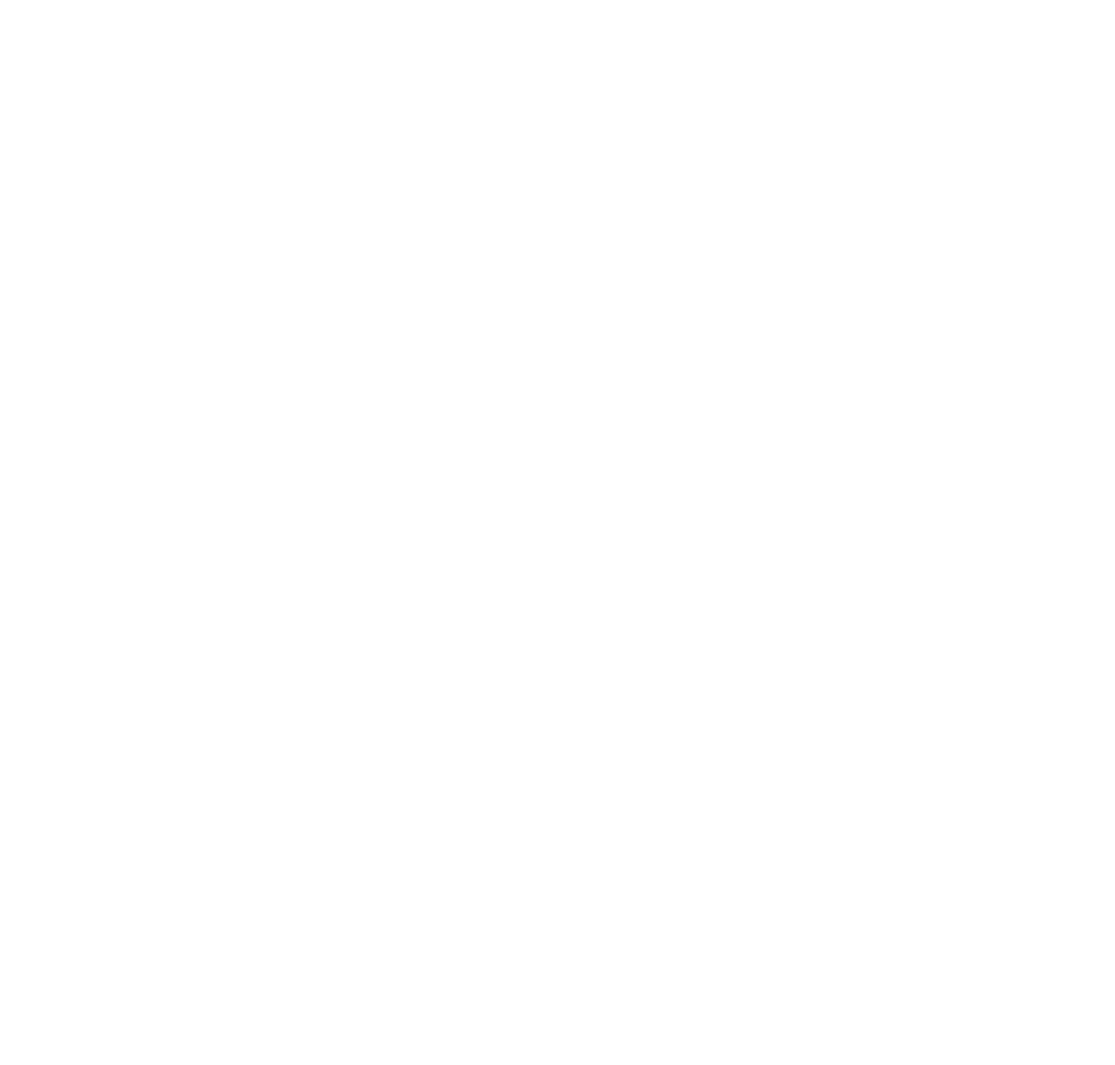
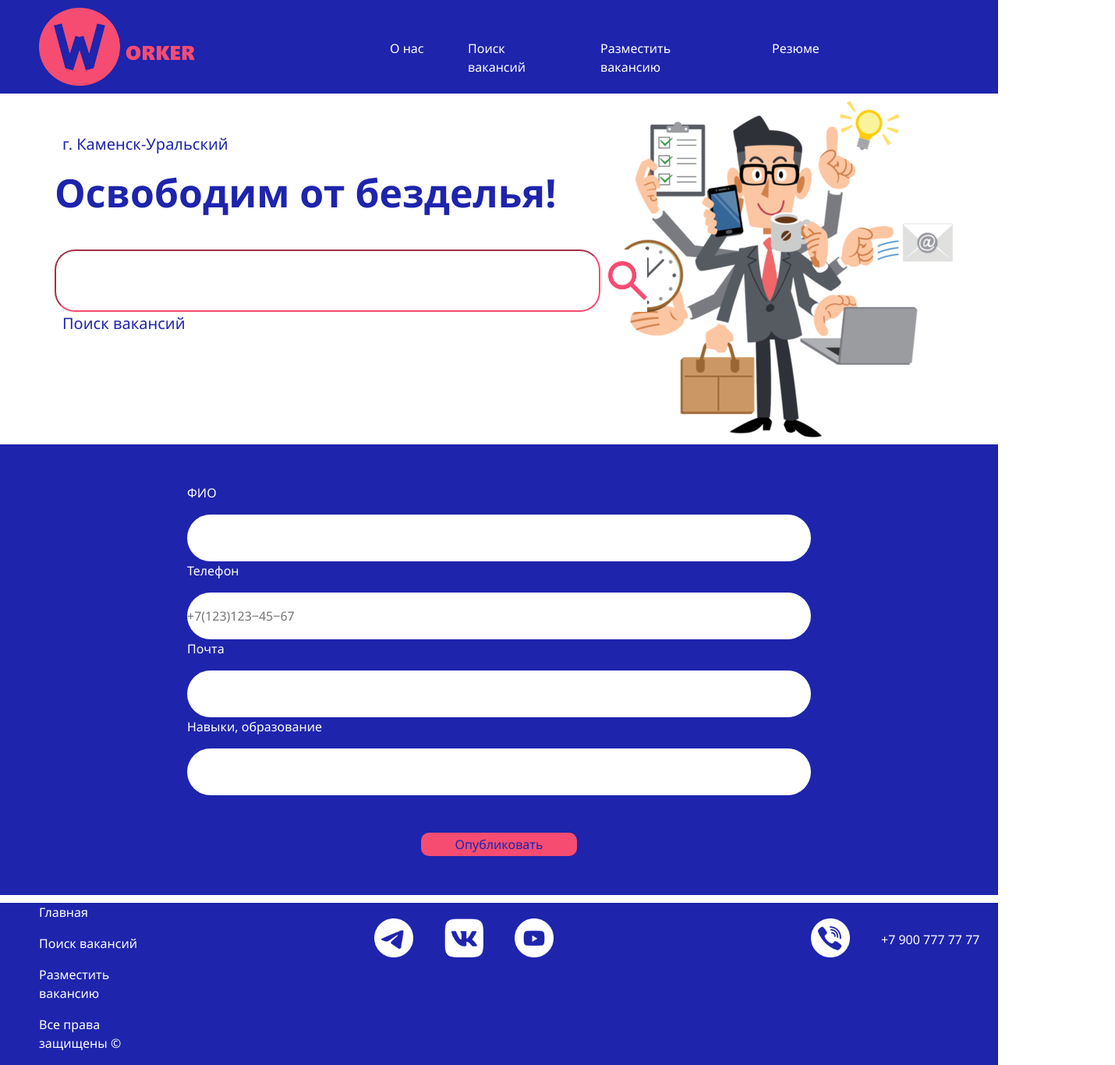
Before and after one commit to cultm1nd/KP, a plain HTML site: page worker/pages/cv.html in a window 1280 px wide. Shown: the whole page at 78% size, 1430 px wide, since content can reach past the window. Before the commit the page ends 800 px from the top, so only its background shows below. Drawn offline with nearby package versions, Linux system fonts and the light colour scheme.

Commit message:
Add files via upload

```diff
--- a/worker/pages/cv.html
+++ b/worker/pages/cv.html
@@ -0,0 +1,89 @@
+<!DOCTYPE html>
+<html lang="en">
+  <head>
+    <meta charset="UTF-8" />
+    <meta name="viewport" content="width=device-width, initial-scale=1.0" />
+    <title>Document</title>
+    <link rel="stylesheet" href="https://maxcdn.bootstrapcdn.com/bootstrap/4.0.0/css/bootstrap.min.css" integrity="sha384-Gn5384xqQ1aoWXA+058RXPxPg6fy4IWvTNh0E263XmFcJlSAwiGgFAW/dAiS6JXm" crossorigin="anonymous">
+    <link rel="stylesheet" href="../styles/work.css" />
+  </head>
+  <body>
+    <!--header-->
+    <div class="header">
+      <div id="logo">
+        <a href="../index.html"><img src="../img/logo.png" /></a>
+      </div>
+      <div id="menu" class="menuLink">
+        <a href="../pages/about.html" style="text-decoration: none;"><p>О нас</p></a>
+        <a href="../pages/search.html" style="text-decoration: none;"><p>Поиск вакансий</p></a>
+        <a href="../pages/work.html" style="text-decoration: none;"><p>Разместить вакансию</p></a>
+        <a href="../pages/cv.html" style="text-decoration: none;"><p>Резюме</p></a>
+      </div>
+      <div id="sign">
+        <img src="../img/sign.png" />
+      </div>
+    </div>
+    <!--search-->
+    <div class="search">
+        <div id="left">
+          <p id="one">г. Каменск-Уральский</p>
+          <br /><br />
+          <p id="two">Освободим от безделья!</p>
+
+          <form action="" method="get">
+            <div class="ser">
+              <input name="s" type="search" /><button type="submit">
+                <img src="../img/search.png" />
+              </button>
+            </div>
+            <p id="three">Поиск вакансий</p>
+          </form>
+        </div>
+        <div id="right">
+          <div id="img">
+            <img src="../img/index.png" />
+          </div>
+        </div>
+      </div>
+    </div>
+    <!--forms-->
+    <form>
+    <div class="forms">
+            <p>ФИО</p>
+            <input type="text" id="text" name="text" required>
+            <p>Телефон</p>
+            <input type="phone" id="number" name="phonenumber" placeholder="+7(123)123‒45‒67" required>
+            <p>Почта</p>
+            <input type="email" id="mail" name="usermail" required>
+            <p>Навыки, образование</p>
+            <input type="text" id="text" name="text" required><br><br>
+          </div>
+          <div class="but">
+
+            <input type="submit" value="Опубликовать">
+          </div>
+          </form>
+    <!--footer-->
+    <div class="footer">
+      <div class="str">
+        <a href="index.html" id="footerLink"><p>Главная</p></a>
+        <a href="search.html" id="footerLink"><p>Поиск вакансий</p></a>
+        <a href="work.html" id="footerLink"><p>Разместить вакансию</p></a>
+        <p>Все права защищены ©</p>
+      </div>
+      <div class="social">
+        <a href="https://web.telegram.org/k/"><img src="../img/tg.png" /></a>
+        <a href="https://vk.com/"><img src="../img/vk.png" /></a>
+        <a href="https://www.youtube.com/"> <img src="../img/ut.png" /></a>
+      </div>
+      <div class="tel">
+        <img src="../img/phone.png" />
+        <p>+7 900 777 77 77</p>
+
+      </div>
+    </div>
+    <script src="https://code.jquery.com/jquery-3.2.1.slim.min.js" integrity="sha384-KJ3o2DKtIkvYIK3UENzmM7KCkRr/rE9/Qpg6aAZGJwFDMVNA/GpGFF93hXpG5KkN" crossorigin="anonymous"></script>
+    <script src="https://cdnjs.cloudflare.com/ajax/libs/popper.js/1.12.9/umd/popper.min.js" integrity="sha384-ApNbgh9B+Y1QKtv3Rn7W3mgPxhU9K/ScQsAP7hUibX39j7fakFPskvXusvfa0b4Q" crossorigin="anonymous"></script>
+    <script src="https://maxcdn.bootstrapcdn.com/bootstrap/4.0.0/js/bootstrap.min.js" integrity="sha384-JZR6Spejh4U02d8jOt6vLEHfe/JQGiRRSQQxSfFWpi1MquVdAyjUar5+76PVCmYl" crossorigin="anonymous"></script>
+  </body>
+</html>
--- a/worker/script.js
+++ b/worker/script.js
@@ -15,3 +15,9 @@ function displayImages() {
     images[index - 1].style.display = "block";
     setTimeout(displayImages, 2500);
 }
+let but = document.querySelector('.but');
+console.log('butt');
+but.addEventListener('submit', (e) => {
+    e.preventDefault();
+    console.log('hjkhjk');
+})
--- a/worker/styles/cv.css
+++ b/worker/styles/cv.css
@@ -0,0 +1,182 @@
+* {
+    margin: 0;
+    padding: 0;
+  }
+
+  body {
+    font-family: "Segoe UI", Tahoma, Geneva, Verdana, sans-serif;
+  }
+ /* header */
+.header {
+  color: white;
+  background-color: #1e24ac;
+  display: grid;
+  grid-template-columns: 50px 50px 50px 50px 50px 50px;
+}
+.header #menu {
+  display: grid;
+  column-gap: 50px;
+  grid-template-columns: 50px 120px 170px 50px;
+  margin-left: 450px;
+  margin-top: 50px;
+}
+.header #logo img {
+  margin-top: 10px;
+  margin-bottom: 10px;
+  margin-left: 50px;
+  width: 200px;
+  height: 100px;
+}
+.header #sign img {
+  margin-top: 30px;
+  margin-left: 1270px;
+  width: 60px;
+  height: 60px;
+}
+.menuLink a {
+  color: #ffffff;
+}
+.menuLink a {
+  text-decoration: none;
+}
+.menuLink a:hover{
+  color: #f64c71;
+}
+/* search */
+.ser {
+  display: flex;
+}
+.search {
+  display: grid;
+  grid-template-columns: 60% 40%;
+  column-gap: 10px;
+}
+.search #left {
+  display: grid;
+  grid-template-rows: 10px 30px 110px 10px;
+  margin-left: 70px;
+  margin-top: 50px;
+}
+.search #left input {
+  width: 700px;
+    height: 80px;
+    border-color: #f64c71;
+    border-radius: 26px;
+  }
+  .search #left button {
+    border: none;
+    background-color: white;
+    position: relative;
+    margin-left: 10px;
+  }
+  .search #left button img {
+    width: 50px;
+    height: 50px;
+  }
+  .search #left #one {
+    color: #1e24ac;
+    margin-left: 10px;
+    font-size: 20px;
+  }
+  .search #left #two {
+    color: #1e24ac;
+    font-size: 50px;
+    font-weight: bold;
+  }
+  .search #left #three {
+    color: #1e24ac;
+    margin-left: 10px;
+    font-size: 20px;
+  }
+
+  /* .slider */
+  .image-slideshow{
+    min-width: 450px !important;
+    min-height: 500px !important;
+    position: relative;
+    object-fit: cover;
+    margin-top: 20px !important;
+  }
+  .fade {
+    animation-name: fade;
+    animation-duration: 2s;
+  }
+  @keyframes fade {
+    from {opacity: .5}
+    to {opacity: 1}
+  }
+
+
+  /* forms */
+  .forms
+  {
+    display:grid;
+    justify-content: center;
+  }
+  .forms select, .forms input
+  {
+  border-radius: 40px;
+  border:none;
+  width:800px;
+  height:60px;
+  }
+  .but
+  {
+    display:grid;
+    justify-content: center;
+    background-color: #1e24ac;
+    padding-bottom: 50px;
+
+  }
+  .but input
+  {
+   background-color: #f64c71;
+   color:#1e24ac;
+   border-radius: 10px;
+   width:200px;
+   height: 30px;
+   border:none;
+  }
+  .forms
+  {
+    background-color: #1e24ac;
+    color:#ffffff;
+    padding-top: 50px;
+  }
+/* footer */
+.footer {
+  background-color: #1e24ac;
+  display: grid;
+  grid-template-columns: 1fr 1fr 1fr;
+  column-gap: 300px;
+  margin-top: 10px;
+  }
+  .footer .str {
+    margin-left: 50px;
+  }
+  .footer .social img {
+    width: 50px;
+    height: 50px;
+  }
+  .footer .tel img {
+    width: 50px;
+    height: 50px;
+  }
+  .footer .social {
+    display: grid;
+    grid-template-columns: 80px 80px 80px;
+    column-gap: 10px;
+    margin-top: 20px;
+  }
+  .footer .tel {
+    display: grid;
+    grid-template-columns: 80px 150px;
+    column-gap: 10px;
+    margin-top: 20px;
+  }
+  .footer .tel p {
+    margin-top: 15px;
+  }
+  .footer p {
+    color: white;
+  }
--- a/worker/styles/work.css
+++ b/worker/styles/work.css
@@ -33,15 +33,14 @@
   width: 60px;
   height: 60px;
 }
-
-  .menuLink a p  {
-    background: red;
-    color: #ffffff; /* Цвет обычной ссылки */
-    text-decoration: none; /* Убираем подчёркивание у ссылок */
+.menuLink a {
+  color: #ffffff;
 }
-   a:hover {
-    font-size: 64px;
-    color: #f64c71; /* Цвет ссылки при наведении */
+.menuLink a {
+  text-decoration: none;
+}
+.menuLink a:hover{
+  color: #f64c71;
 }
 /* search */
 .ser {
@@ -111,10 +110,38 @@
   /* forms */
   .forms
   {
+    display:grid;
+    justify-content: center;
+  }
+  .forms select, .forms input
+  {
+  border-radius: 40px;
+  border:none;
+  width:800px;
+  height:60px;
+  }
+  .but
+  {
+    display:grid;
+    justify-content: center;
     background-color: #1e24ac;
-    align-items: center;
-    align-content: center;
+    padding-bottom: 50px;
+
+  }
+  .but input
+  {
+   background-color: #f64c71;
+   color:#1e24ac;
+   border-radius: 10px;
+   width:200px;
+   height: 30px;
+   border:none;
+  }
+  .forms
+  {
+    background-color: #1e24ac;
     color:#ffffff;
+    padding-top: 50px;
   }
 /* footer */
 .footer {
```
Also changed, not shown: worker/pages/lk.html (added, +13 -0 lines), worker/pages/work.html (+12 -7 lines), worker/style.css (+1 -9 lines), worker/styles/lk.css (added). Lines whose indentation alone changed are shown as unchanged.
